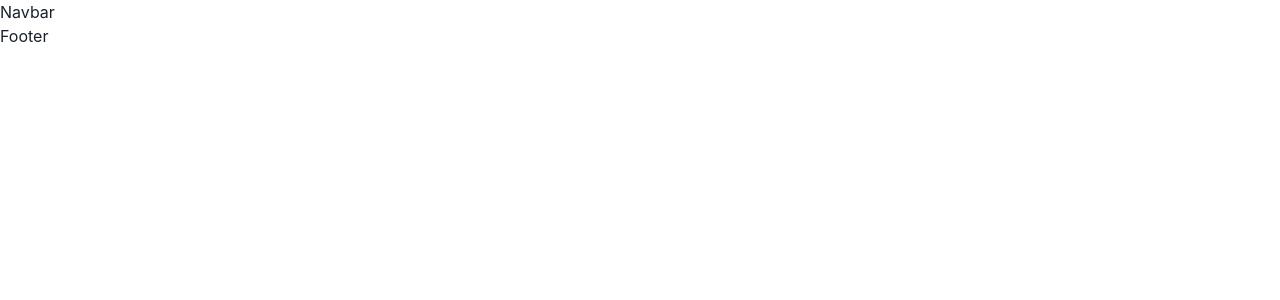
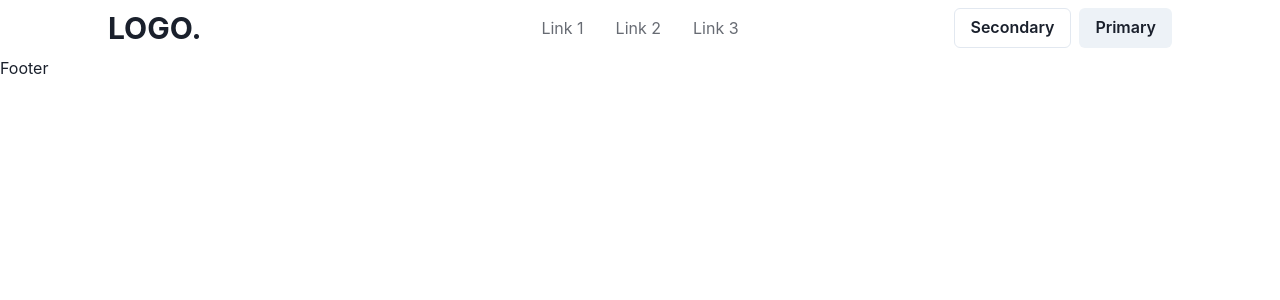
Before and after one commit to JCcastagne/next-js-chakra-ui-template, a Next.js app: page / in a window 1280 px wide. Shown: the top 300 px of the page. Built offline with nearby package versions, Linux system fonts and the light colour scheme.

Commit message:
Complete building Navbar.

```diff
--- a/components/Navbar/Navbar.js
+++ b/components/Navbar/Navbar.js
@@ -1,5 +1,52 @@
+import { Box, Button, Heading, Link, Text } from '@chakra-ui/react'
 import './Navbar.module.css'
 
 export default function Navbar () {
-  return <div class='Navbar'>Navbar</div>
+  return (
+    <Box
+      id='Navbar'
+      display='flex'
+      justifyContent='center'
+      alignItems='center'
+      width='100vw'
+    >
+      <Box
+        id='container'
+        display='grid'
+        gridTemplateColumns={'1fr 1fr 1fr'}
+        alignItems='center'
+        width='100%'
+        maxWidth={1080}
+        padding={2}
+      >
+        <Heading fontSize='3xl' justifyContent='flex-start'>
+          LOGO.
+        </Heading>
+
+        <Box
+          id='Links'
+          display='flex'
+          alignItems='center'
+          justifyContent='center'
+          gap={8}
+          opacity='0.66'
+        >
+          <Link>Link 1</Link>
+          <Link>Link 2</Link>
+          <Link>Link 3</Link>
+        </Box>
+
+        <Box
+          id='CTA'
+          display='flex'
+          alignItems='center'
+          justifyContent='flex-end'
+          gap={2}
+        >
+          <Button variant='outline'>Secondary</Button>
+          <Button>Primary</Button>
+        </Box>
+      </Box>
+    </Box>
+  )
 }
```
